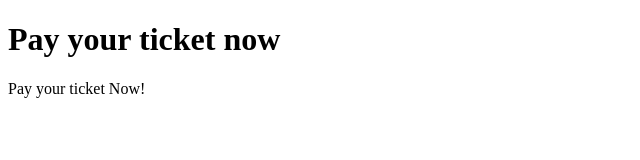
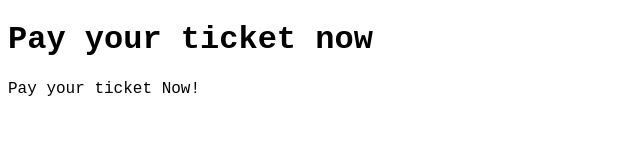
Before and after one commit to vickyhail-tech/ticketapp, a plain HTML site: page pay.html in a window 1280 px wide. Shown: the whole page, without its empty margins (0-640 px from the left). Drawn offline with Linux system fonts and the light colour scheme.

Commit message:
Added font family to body

```diff
--- a/pay.html
+++ b/pay.html
@@ -4,10 +4,16 @@
     <meta charset="UTF-8">
     <meta name="viewport" content="width=device-width, initial-scale=1.0">
     <title>Pay for ticket in advance</title>
+    <style>
+        body{
+            font-family: 'Courier New', Courier, monospace;
+        }
+    </style>
 </head>
 <body>
     <h1>Pay your ticket now</h1>
     <p>Pay your ticket Now!</p>
 
+
 </body>
 </html>
```
